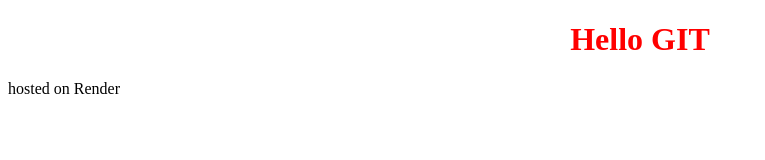
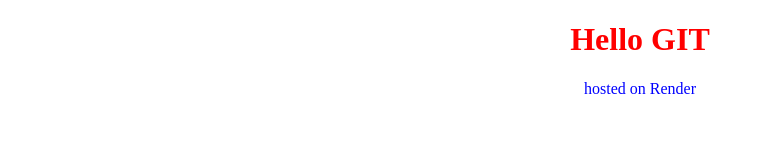
Before and after one commit to MaedehJedari/my-first-project1, a plain HTML site: page index.html in a window 1280 px wide. Shown: the whole page, without its empty margins (0-765 px from the left). Drawn offline with Linux system fonts and the light colour scheme.

Commit message:
changes in CSS & JS

```diff
--- a/script.js
+++ b/script.js
@@ -1 +1 @@
-alert("Hello");
+alert("Hello 👋");
--- a/style.css
+++ b/style.css
@@ -2,3 +2,7 @@
   text-align: center;
   color: red;
 }
+p {
+  text-align: center;
+  color: blue;
+}
```
